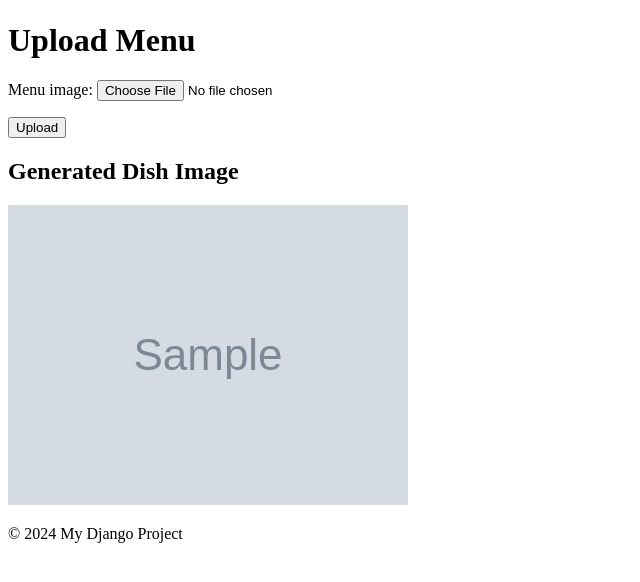
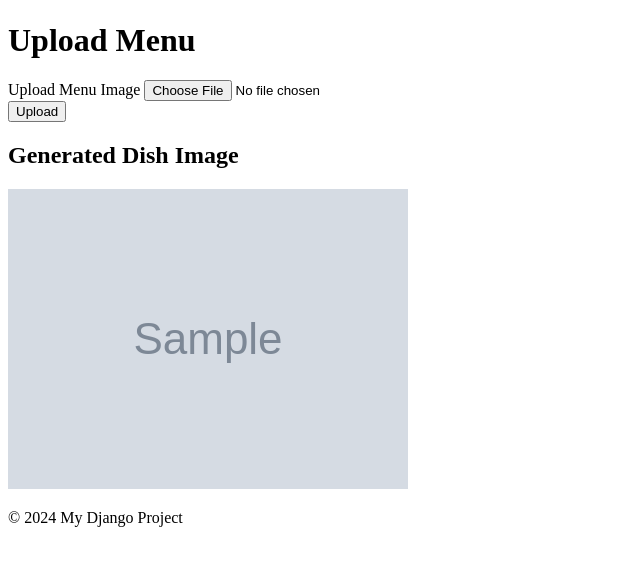
Before and after one commit to sachnaror/images_from_text_menu, a Django app: template app1/templates/app1/upload_menu.html in a window 1280 px wide. Shown: the part 58-640 px from the top of the page, without its empty margins (0-640 px from the left). Run offline with Django 4.2, Linux system fonts and the light colour scheme; tables that the repository leaves empty hold one stand-in row (values such as "Sample post"); the template is opened without the code that fills it: values that come from a table or form of the project are taken from there, most other values are stand-ins (such as "Sample title", 1, 10 or a date in 2020); grey boxes marked "Sample" are stand-in pictures.

Commit message:
The path to mastery begins with daily practice

```diff
--- a/app1/templates/app1/upload_menu.html
+++ b/app1/templates/app1/upload_menu.html
@@ -1,27 +1,36 @@
 {% extends 'app1/base.html' %}
 
 {% block content %}
-<h1>Upload Menu</h1>
+<h1 class="mb-4">Upload Menu</h1>
 
-
+<!-- Form for uploading a menu image -->
 <form method="POST" enctype="multipart/form-data">
     {% csrf_token %}
-    {{ form.as_p }}
-    <button type="submit" class="btn btn-primary">Upload</button>
 
+    <div class="form-group">
+        <!-- Render the form field -->
+        <label for="id_menu_image">Upload Menu Image</label>
+        {{ form.menu_image }}
+
+        <!-- Display validation errors for the form field -->
         {% if form.menu_image.errors %}
-    <div class="text-danger">
+        <div class="text-danger mt-2">
             {% for error in form.menu_image.errors %}
                 <p>{{ error }}</p>
             {% endfor %}
         </div>
         {% endif %}
+    </div>
 
+    <button type="submit" class="btn btn-primary mt-3">Upload</button>
 </form>
 
+<!-- Display generated dish image -->
 {% if dish_image_url %}
+<div class="mt-5">
     <h2>Generated Dish Image</h2>
-<img src="{{ dish_image_url }}" alt="Dish Image">
+    <img src="{{ dish_image_url }}" alt="Dish Image" class="img-fluid">
+</div>
 {% endif %}
 
 {% endblock %}
```
Lines whose indentation alone changed are shown as unchanged.
